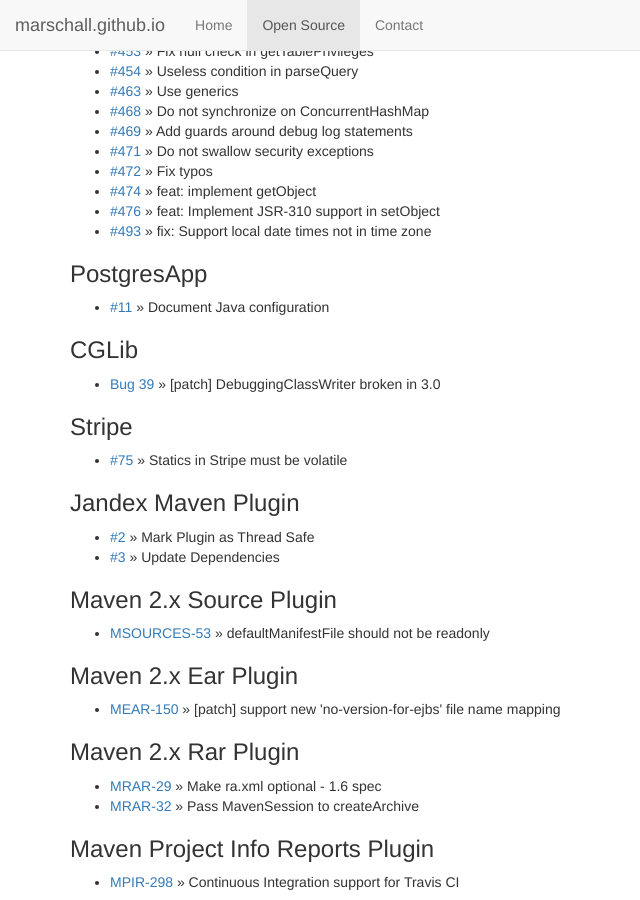
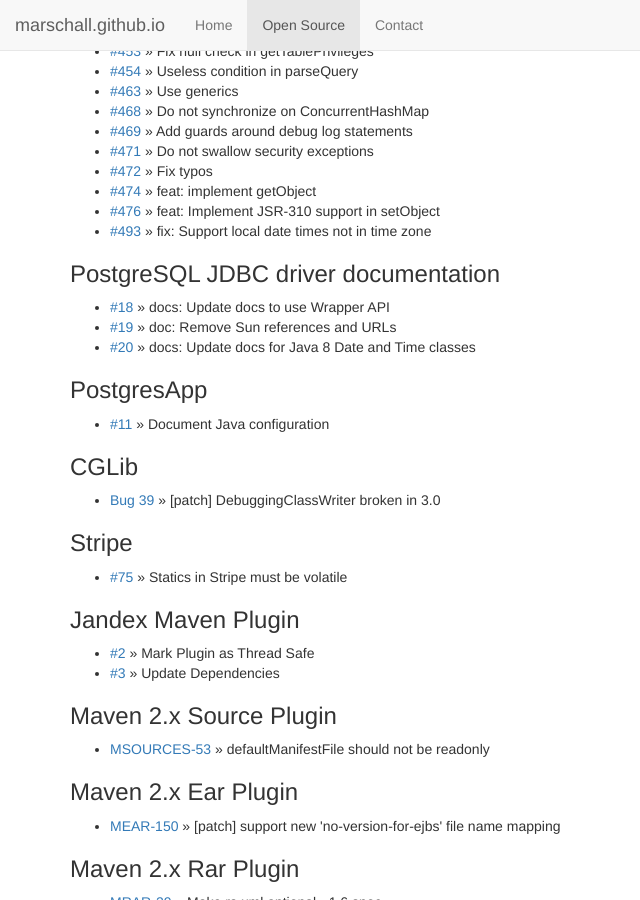
Before and after one commit to marschall/marschall.github.com, a Jekyll site: the page built from open-source.html, in a window 1280 px wide and 900 px high, scrolled down 3192 px. Shown: the whole window, without its empty margins (0-640 px from the left). Built offline with Jekyll 4.4.1, drawn with Linux system fonts in a browser that asks for light colours.

Commit message:
add pgjdbc docs

```diff
--- a/open-source.html
+++ b/open-source.html
@@ -214,6 +214,12 @@
   <li><a href="https://github.com/pgjdbc/pgjdbc/pull/476">#476</a> &raquo; feat: Implement JSR-310 support in setObject</li>
   <li><a href="https://github.com/pgjdbc/pgjdbc/pull/493">#493</a> &raquo; fix: Support local date times not in time zone</li>
 </ul>
+<h3>PostgreSQL JDBC driver documentation</h3>
+<ul>
+  <li><a href="https://github.com/pgjdbc/www/pull/18">#18</a> &raquo; docs: Update docs to use Wrapper API</li>
+  <li><a href="https://github.com/pgjdbc/www/pull/19">#19</a> &raquo; doc: Remove Sun references and URLs</li>
+  <li><a href="https://github.com/pgjdbc/www/pull/20">#20</a> &raquo; docs: Update docs for Java 8 Date and Time classes</li>
+</ul>
 <h3>PostgresApp</h3>
 <ul>
   <li><a href="https://github.com/PostgresApp/postgresapp.github.io/pull/11">#11</a> &raquo; Document Java configuration</li>
```
